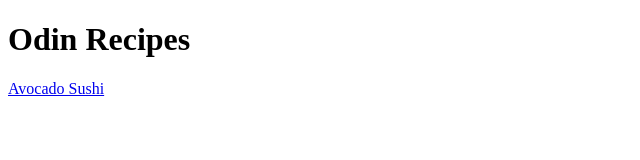
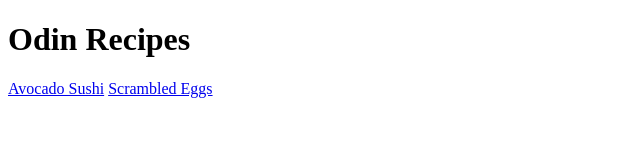
Before and after one commit to nphan03/odin-recipes, a plain HTML site: page index.html in a window 1280 px wide. Shown: the whole page, without its empty margins (0-640 px from the left). Drawn offline with Linux system fonts and the light colour scheme.

Commit message:
Add link to scrambledeggs.html in index.html

```diff
--- a/index.html
+++ b/index.html
@@ -7,5 +7,6 @@
     <body>
         <h1>Odin Recipes</h1>
         <a href="recipes/avocadosushi.html">Avocado Sushi</a>
+        <a href="recipes/scrambledeggs.html">Scrambled Eggs</a>
     </body>
 </html>
```
